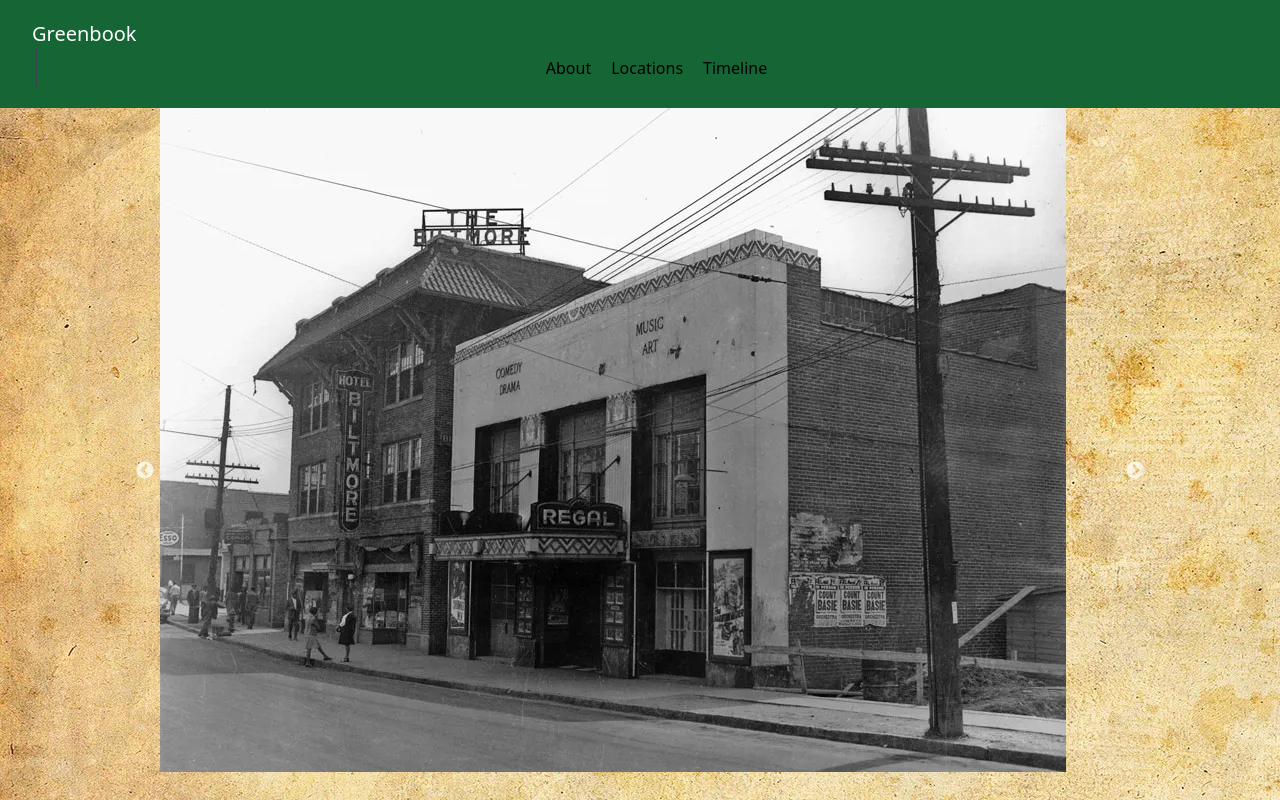
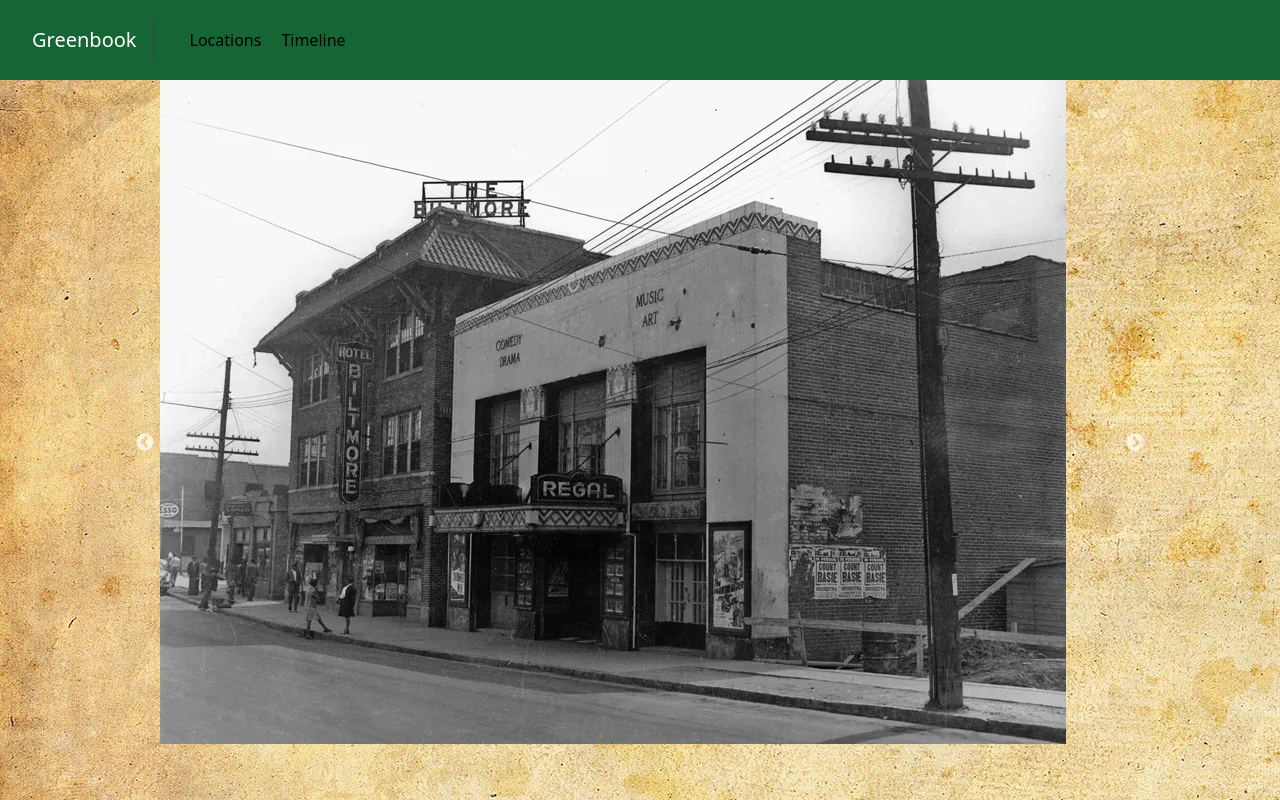
Before and after one commit to AustinSmall/Greenbook, a React (Create React App) app: page / in a window 1280 px wide. Shown: the top 800 px of the page. Built offline with nearby package versions, Linux system fonts and the light colour scheme.

Commit message:
fixed header

```diff
--- a/src/components/Header/index.js
+++ b/src/components/Header/index.js
@@ -4,7 +4,7 @@
 const Header = () => {
     return (
         <header className="bg-green-800 md:sticky top-0 z-10">
-      <div className="container mx-auto  flex-wrap p-5 flex-col md:flex-row items-center">
+      <div className="container mx-auto flex flex-wrap p-5 flex-col md:flex-row items-center">
         <a className="title-font font-medium text-white mb-4 md:mb-0">
           <a href="/" className="ml-3 text-xl">
             Greenbook
@@ -12,14 +12,13 @@
         </a>
         <nav className="md:mr-auto md:ml-4 md:py-1 md:pl-4 md:border-l md:border-gray-700	flex flex-wrap items-center text-base justify-center">
           <a href="/about" className="mr-5 hover:text-white">
-            About
           </a>
           <a href="/locations" className="mr-5 hover:text-white">
             Locations
           </a>
         <a
           href="/timeline"
-          className="inline-flex items-center  border-0 py-1 px- focus:outline-none hover:text-white rounded text-base mt-4 md:mt-0">
+          className="inline-flex items-center  border-0 py-1  focus:outline-none hover:text-white rounded text-base mt-4 md:mt-0">
           Timeline
           </a>
         </nav>
```
